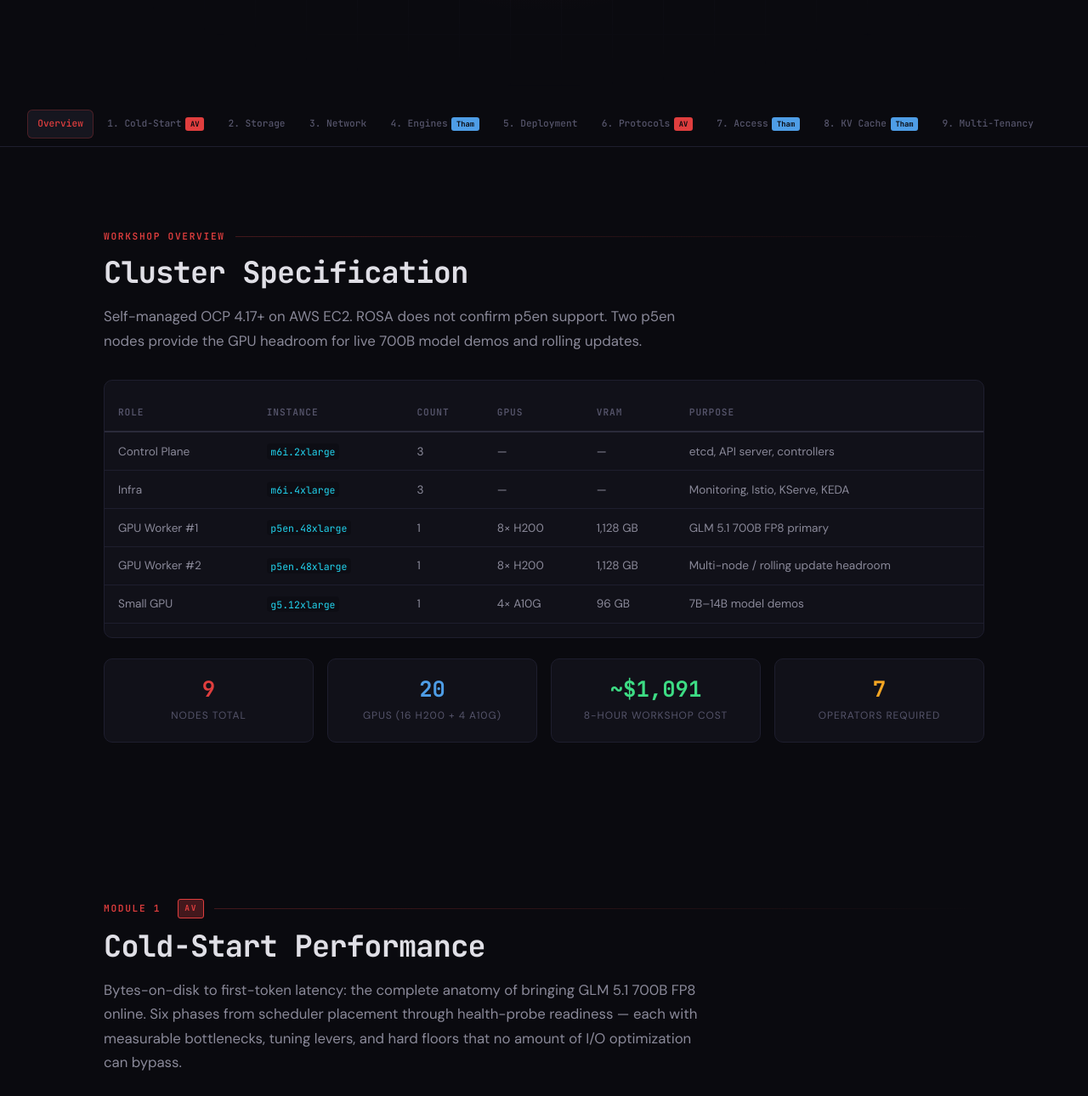
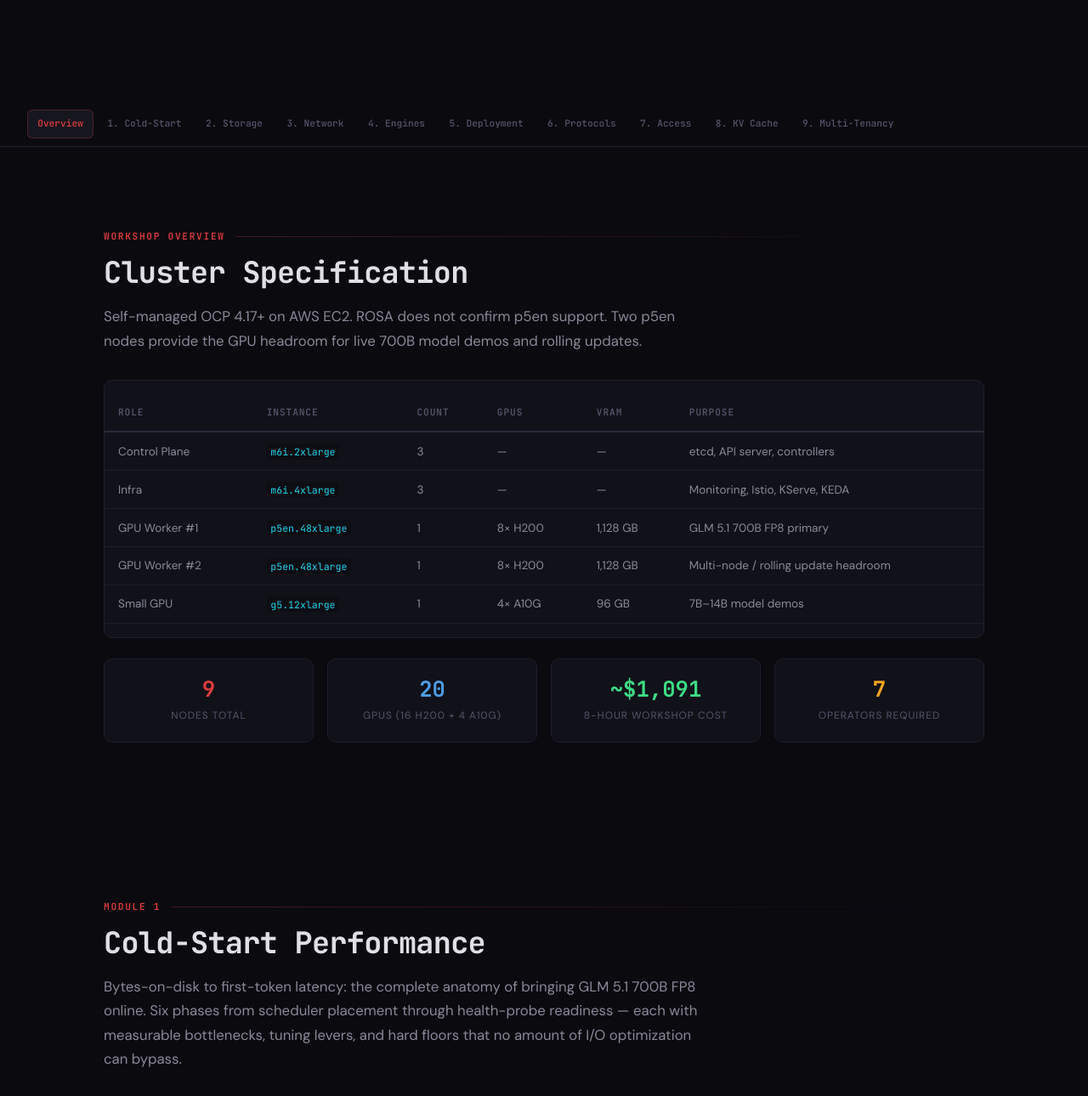
Before and after one commit to avijra/rhoai-inference-workshop, a plain HTML site: page index.html in a window 1280 px wide. Shown: the part 680-1970 px from the top of the page at 85% size. Drawn offline with Linux system fonts and the light colour scheme.

Commit message:
Remove AV and Tham owner badges
Co-authored-by: Cursor <cursoragent@cursor.com>

```diff
--- a/index.html
+++ b/index.html
@@ -154,9 +154,6 @@ pre code{background:none;padding:0}
 .tier-label{font-family:var(--mono);font-size:0.7rem;font-weight:700;text-transform:uppercase;letter-spacing:0.1em;margin-bottom:0.5rem;display:flex;align-items:center;gap:0.5rem}
 .tier p{font-size:0.85rem;color:var(--text-dim);margin:0}
 
-.owner-badge{font-family:var(--mono);font-size:0.6rem;font-weight:700;padding:0.15rem 0.45rem;border-radius:3px;margin-left:0.5rem}
-.owner-badge.av{background:var(--accent-dim);color:var(--accent);border:1px solid var(--accent)}
-.owner-badge.tham{background:var(--blue-dim);color:var(--blue);border:1px solid var(--blue)}
 
 footer{border-top:1px solid var(--border);padding:3rem 2rem;text-align:center;margin-top:4rem}
 footer p{font-size:0.75rem;color:var(--text-faint);font-family:var(--mono)}
@@ -191,14 +188,14 @@ footer p{font-size:0.75rem;color:var(--text-faint);font-family:var(--mono)}
 <nav>
   <div class="nav-inner">
     <a class="nav-link" href="#overview">Overview</a>
-    <a class="nav-link" href="#coldstart">1. Cold-Start<span class="nav-tag">AV</span></a>
+    <a class="nav-link" href="#coldstart">1. Cold-Start</a>
     <a class="nav-link" href="#storage">2. Storage</a>
     <a class="nav-link" href="#network">3. Network</a>
-    <a class="nav-link" href="#engines">4. Engines<span class="nav-tag" style="background:var(--blue)">Tham</span></a>
+    <a class="nav-link" href="#engines">4. Engines</a>
     <a class="nav-link" href="#workflow">5. Deployment</a>
-    <a class="nav-link" href="#protocols">6. Protocols<span class="nav-tag">AV</span></a>
-    <a class="nav-link" href="#access">7. Access<span class="nav-tag" style="background:var(--blue)">Tham</span></a>
-    <a class="nav-link" href="#kvcache">8. KV Cache<span class="nav-tag" style="background:var(--blue)">Tham</span></a>
+    <a class="nav-link" href="#protocols">6. Protocols</a>
+    <a class="nav-link" href="#access">7. Access</a>
+    <a class="nav-link" href="#kvcache">8. KV Cache</a>
     <a class="nav-link" href="#multitenancy">9. Multi-Tenancy</a>
   </div>
 </nav>
@@ -232,7 +229,7 @@ footer p{font-size:0.75rem;color:var(--text-faint);font-family:var(--mono)}
 
 <!-- MODULE 1: COLD-START -->
 <section id="coldstart">
-  <div class="section-label">Module 1 <span class="owner-badge av">AV</span></div>
+  <div class="section-label">Module 1</div>
   <h2>Cold-Start Performance</h2>
   <p class="lead">Bytes-on-disk to first-token latency: the complete anatomy of bringing GLM 5.1 700B FP8 online. Six phases from scheduler placement through health-probe readiness — each with measurable bottlenecks, tuning levers, and hard floors that no amount of I/O optimization can bypass.</p>
 
@@ -1068,7 +1065,7 @@ Legend: NV18 = NVLink 4th gen (900 GB/s) · PIX = PCIe · SYS = cross-NUMA</code
 
 <!-- MODULE 4: ENGINES -->
 <section id="engines">
-  <div class="section-label">Module 4 <span class="owner-badge tham">Tham</span></div>
+  <div class="section-label">Module 4</div>
   <h2>Supported Inference Engines</h2>
   <p class="lead">RHOAI 3.4 ships multiple serving runtimes. vLLM (Red Hat AI Inference Server v0.16) is the default for LLMs; llm-d v0.7.1 extends it for P/D disaggregation and KV-cache-aware routing. Engine choice affects model format support, max context, and operational complexity.</p>
 
@@ -1466,7 +1463,7 @@ oc logs -f deploy/glm-5-1-700b-fp8-predictor --init -c storage-initializer</code
 
 <!-- MODULE 6: PROTOCOLS -->
 <section id="protocols">
-  <div class="section-label">Module 6 <span class="owner-badge av">AV</span></div>
+  <div class="section-label">Module 6</div>
   <h2>Supported Protocols &amp; Streaming</h2>
   <p class="lead">From client wire format to GPU tensor execution: three protocol tiers (RHOAI-shipped, upstream vLLM, emerging), SSE streaming mechanics, and gRPC/binary payload paths through Istio and KServe.</p>
 
@@ -1742,7 +1739,7 @@ vllm serve zai-org/GLM-5-FP8 \
 
 <!-- MODULE 7: ACCESS CONTROLS -->
 <section id="access">
-  <div class="section-label">Module 7 <span class="owner-badge tham">Tham</span></div>
+  <div class="section-label">Module 7</div>
   <h2>Team-Based Access &amp; Token Rate Limiting</h2>
   <p class="lead">Models-as-a-Service (MaaS) governance: API key auth, tier-based model ACLs, Kuadrant TokenRateLimitPolicy, and OCP RBAC — enforced at the gateway before traffic reaches vLLM.</p>
 
@@ -2075,7 +2072,7 @@ roleRef:
 
 <!-- MODULE 8: KV CACHE -->
 <section id="kvcache">
-  <div class="section-label">Module 8 <span class="owner-badge tham">Tham</span></div>
+  <div class="section-label">Module 8</div>
   <h2>KV Cache Management &amp; Tiered Offloading</h2>
   <p class="lead">Every decode step attends to all prior tokens. PagedAttention, Automatic Prefix Caching, CPU/NVMe tiering, and llm-d KV-aware routing determine how many concurrent 32K-context sessions you can serve on 8× H200.</p>
 
```
